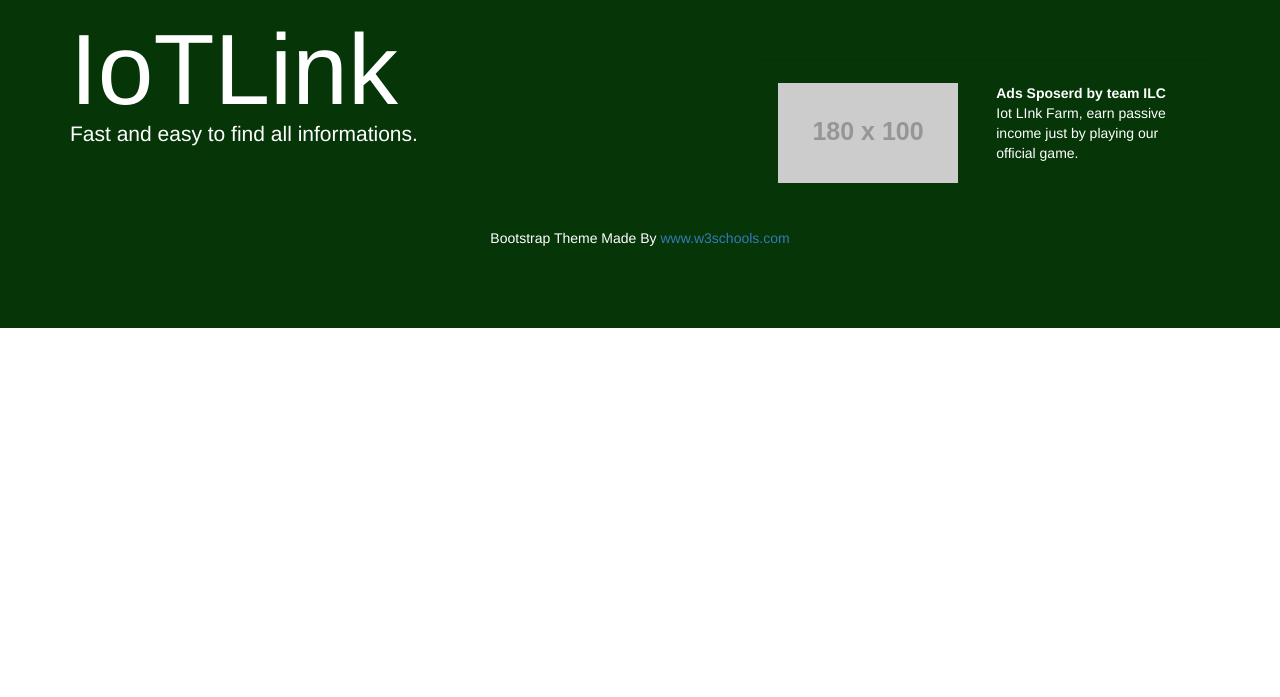
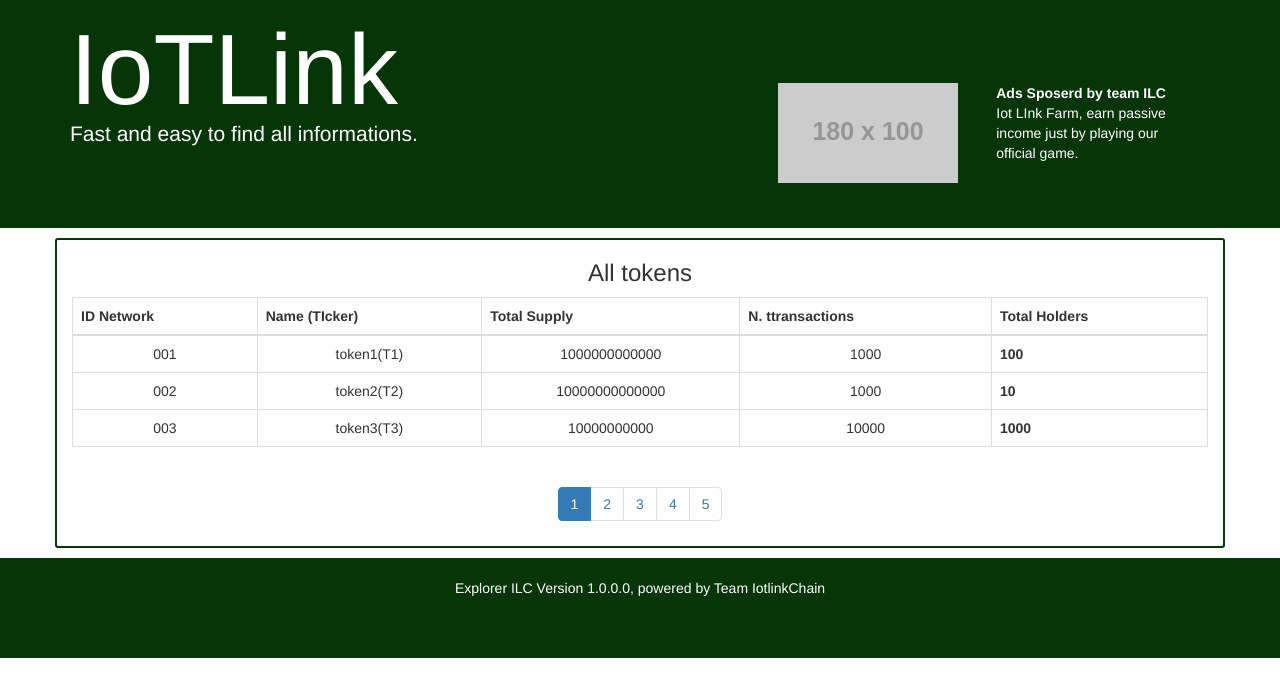
Before and after one commit to IOT-Link-Chain/ilc-explorer-php, a PHP site: page /index.php?p=list in a window 1280 px wide. Shown: the part 51-748 px from the top of the page. Run offline with PHP 8.4, Linux system fonts and the light colour scheme; grey boxes labelled with a size stand in for pictures from a placeholder-image service; some libraries are stand-ins or nearby versions.

Commit message:
News addons added

```diff
--- a/assets/explorer.css
+++ b/assets/explorer.css
@@ -120,3 +120,14 @@ body {
     color: #ffffff;
     background-color: #063608;
   }
+ .foo{
+   margin: 20px;
+   max-height: 90px;
+ }
+  .foo a{
+    color:#ffffff;
+    text-decoration: none;
+  }
+  .foo a:hover{
+    text-decoration: none;
+  }
--- a/heads/footer.php
+++ b/heads/footer.php
@@ -1,6 +1,6 @@
 <!-- Footer -->
 <footer class="container-fluid bg-4 text-center">
-  <p>Bootstrap Theme Made By <a href="https://www.w3schools.com">www.w3schools.com</a></p>
+  <div class="foo">Explorer ILC <V1 class="0 0">Version 1.0.0.0</V1>, powered by <a style="color:#ffffff;" href="https://github.com/Limminha/ilc-explorer-php">Team IotlinkChain</a></div>
 </footer>
 
 </body>
--- a/heads/header.php
+++ b/heads/header.php
@@ -1,7 +1,7 @@
 <!DOCTYPE html>
 <html lang="en">
 <head>
-  <title>Bootstrap Example</title>
+  <title><?php echo NAMESITE; ?> | <?php echo DESCRIPTION; ?></title>
   <meta charset="utf-8">
   <meta name="viewport" content="width=device-width, initial-scale=1">
   <link rel="stylesheet" href="https://maxcdn.bootstrapcdn.com/bootstrap/3.4.1/css/bootstrap.min.css">
@@ -19,24 +19,24 @@
                 <span class="icon-bar"></span>
                 <span class="icon-bar"></span>
             </button>
-            <a href="/" class="navbar-brand">EXPLORER ILC</a>
+            <a href="?p=home" class="navbar-brand">EXPLORER ILC</a>
         </div>
         <nav class="collapse navbar-collapse" role="navigation">
             <ul class="nav navbar-nav">
                 <li>
-                    <a href="#">Get Started</a>
+                    <a href="?p=home">Get Started</a>
                 </li>
                 <li>
-                    <a href="#">Nodes Actives</a>
+                    <a href="?p=nodes">Nodes Actives</a>
                 </li>
                 <li>
-                    <a href="#">Tokens</a>
+                    <a href="?p=tokens">Tokens</a>
                 </li>
                 <li>
-                    <a href="#">Network whales</a>
+                    <a href="?p=list">Network whales</a>
                 </li>
                 <li>
-                    <a href="#">Api Docs</a>
+                    <a href="?p=api">Api Docs</a>
                 </li>
             </ul>
         </nav>
--- a/index.php
+++ b/index.php
@@ -1,19 +1,26 @@
 <?php
 session_start();
 error_reporting(0);
+require_once("settings/setting_general.php");
 $pag = $_GET['p'];
-
 include "heads/header.php";
-if(isset($pag)){
-switch($pag){
+switch(preg_replace('/[^[:alpha:]_]/', '',$pag)){
 
     case "home";
     include "pages/home.php";
     break;
-}
-}else{
-
-    echo "not fount";
+    case "api";
+    include "pages/api.php";
+    break;
+    case "tokens";
+    include "pages/tokens.php";
+    break;
+    case "nodes";
+    include "pages/nodes.php";
+    break;
+    case "list";
+    include "pages/list.php";
+    break;
 }
 include "heads/footer.php";
 ?>
--- /dev/null
+++ b/pages/list.php
@@ -0,0 +1,50 @@
+<div class="container">
+  <div class="row">
+    <div class="boxilc col-sm-12 text-center">
+      <h3>All tokens</h3>
+      <div class="table-responsive">
+      <table class="table table-bordered">
+    <thead>
+      <tr>
+        <th>ID Network</th>
+        <th>Name (TIcker)</th>
+        <th>Total Supply</th>
+        <th>N. ttransactions</th>
+        <th>Total Holders</th>
+      </tr>
+    </thead>
+    <tbody>
+      <tr>
+        <td>001</td>
+        <td>token1(T1)</td>
+        <td>1000000000000</td>
+        <td>1000</td>
+        <th>100</th>
+      </tr>
+      <tr>
+        <td>002</td>
+        <td>token2(T2)</td>
+        <td>10000000000000</td>
+        <td>1000</td>
+        <th>10</th>
+      </tr>
+      <tr>
+        <td>003</td>
+        <td>token3(T3)</td>
+        <td>10000000000</td>
+        <td>10000</td>
+        <th>1000</th>
+      </tr>
+    </tbody>
+  </table>
+      </div>
+      <ul class="pagination">
+    <li class="active"><a href="#">1</a></li>
+    <li><a href="#">2</a></li>
+    <li><a href="#">3</a></li>
+    <li><a href="#">4</a></li>
+    <li><a href="#">5</a></li>
+  </ul>
+    </div>
+  </div>
+</div>
--- /dev/null
+++ b/settings/setting_general.php
@@ -0,0 +1,8 @@
+<?php
+
+define("NAMESITE","IoTLinkChain");
+define("DESCRIPTION","Block Explorer");
+
+
+
+?>
```
Also changed, not shown: pages/api.php (+8 -0 lines), pages/nodes.php (added, +50 -0 lines).
